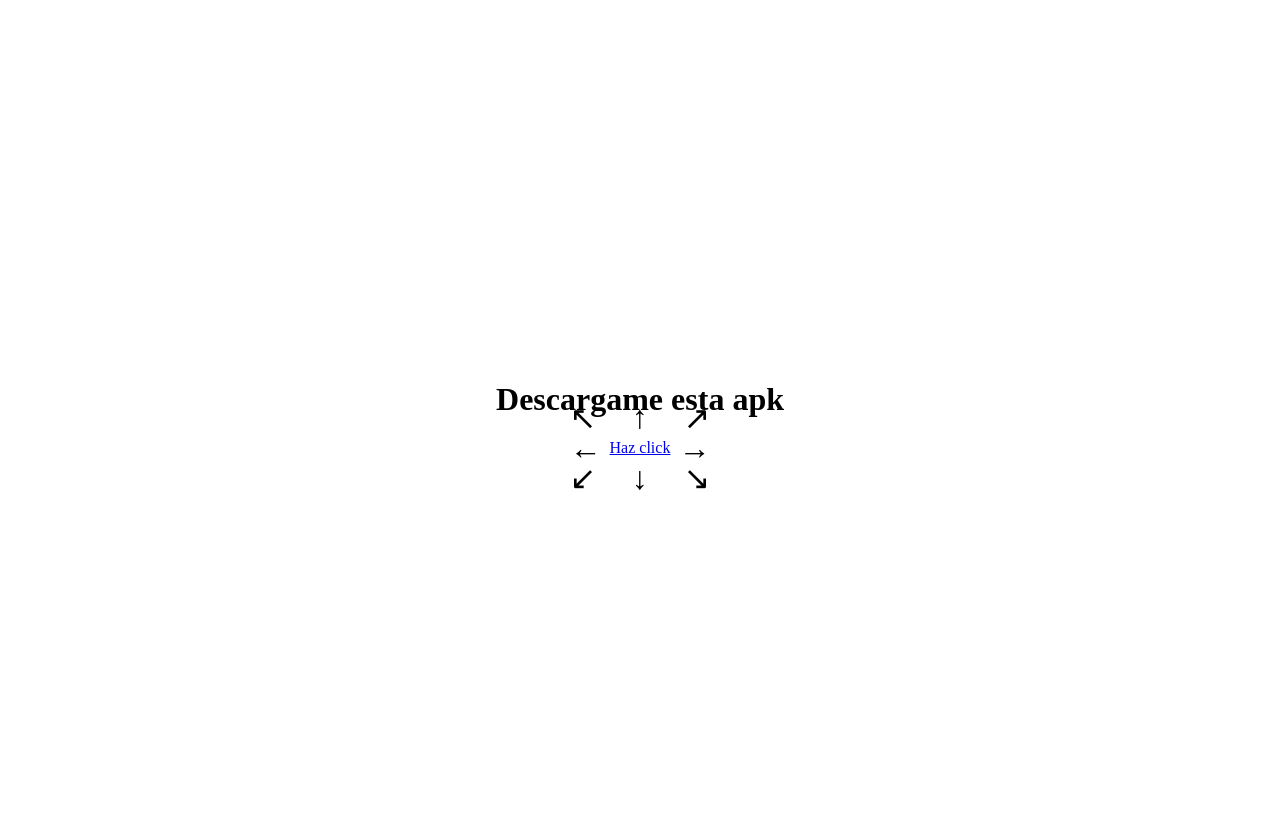
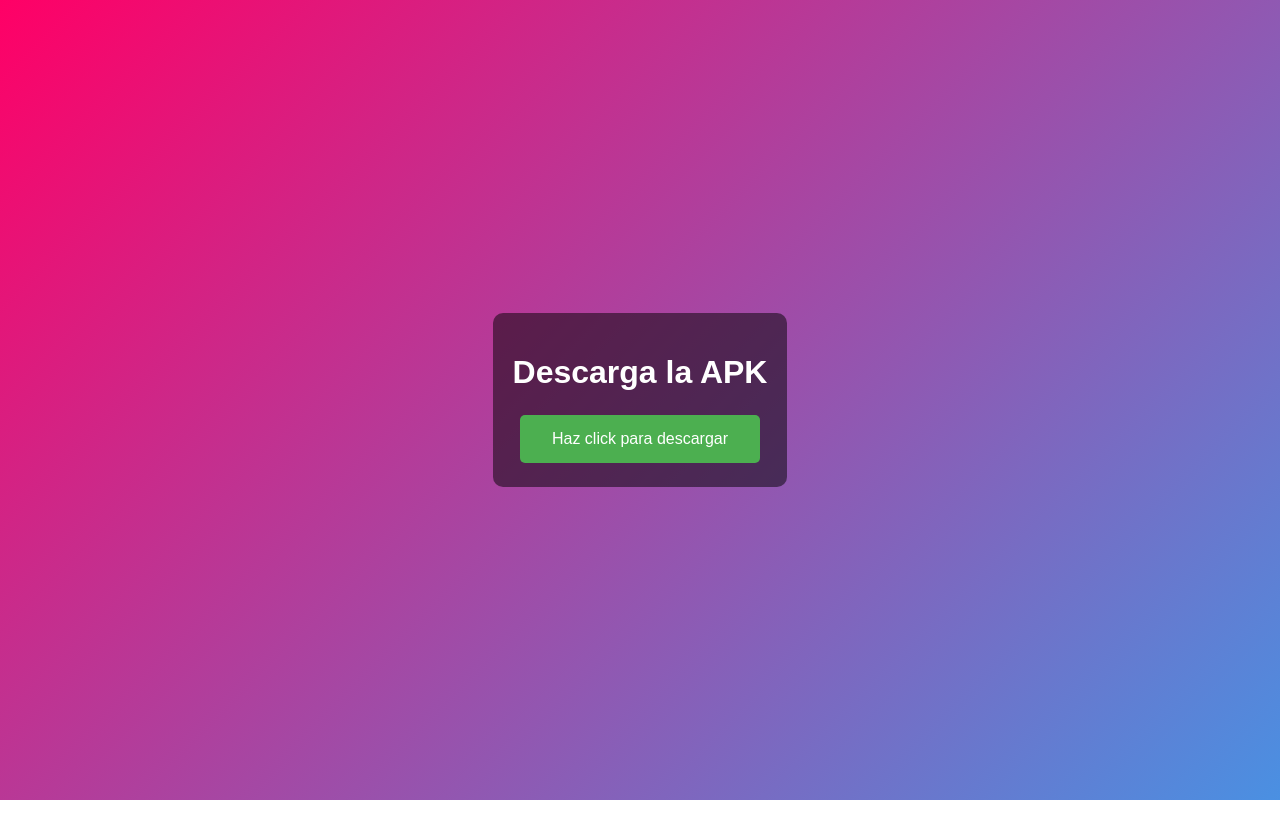
Before and after one commit to NehuelNF/apk_AppPalmerita, a plain HTML site: page index.html in a window 1280 px wide. Drawn offline with Linux system fonts and the light colour scheme.

Commit message:
Update index.html

```diff
--- a/index.html
+++ b/index.html
@@ -1,76 +1,52 @@
 <!DOCTYPE html>
-<html lang="en">
+<html lang="es">
 <head>
     <meta charset="UTF-8">
     <meta name="viewport" content="width=device-width, initial-scale=1.0">
-    <title>Descarga nuestra app</title>
+    <title>Descarga la APK</title>
     <style>
         body {
             display: flex;
             justify-content: center;
             align-items: center;
             height: 100vh;
-            flex-direction: column;
+            margin: 0;
+            font-family: Arial, sans-serif;
+            background: linear-gradient(135deg, #f06, #4a90e2);
+            color: white;
+        }
+        .container {
             text-align: center;
+            background: rgba(0, 0, 0, 0.5);
+            padding: 20px;
+            border-radius: 10px;
         }
-        .download-container {
-            position: relative;
+        h1 {
+            margin-bottom: 20px;
+        }
+        .download-btn {
+            background-color: #4CAF50;
+            border: none;
+            color: white;
+            padding: 15px 32px;
+            text-align: center;
+            text-decoration: none;
             display: inline-block;
+            font-size: 16px;
+            margin: 4px 2px;
+            cursor: pointer;
+            border-radius: 5px;
+            transition: background-color 0.3s ease;
         }
-        .arrow {
-            position: absolute;
-            font-size: 2rem;
-        }
-        .arrow.up {
-            top: -40px;
-            left: 50%;
-            transform: translateX(-50%);
-        }
-        .arrow.down {
-            bottom: -40px;
-            left: 50%;
-            transform: translateX(-50%);
-        }
-        .arrow.left {
-            top: 50%;
-            left: -40px;
-            transform: translateY(-50%);
-        }
-        .arrow.right {
-            top: 50%;
-            right: -40px;
-            transform: translateY(-50%);
-        }
-        .arrow.top-left {
-            top: -40px;
-            left: -40px;
-        }
-        .arrow.top-right {
-            top: -40px;
-            right: -40px;
-        }
-        .arrow.bottom-left {
-            bottom: -40px;
-            left: -40px;
-        }
-        .arrow.bottom-right {
-            bottom: -40px;
-            right: -40px;
+        .download-btn:hover {
+            background-color: #45a049;
         }
     </style>
 </head>
 <body>
-    <h1>Descargame esta apk</h1>
-    <div class="download-container">
-        <span class="arrow up">↑</span>
-        <span class="arrow down">↓</span>
-        <span class="arrow left">←</span>
-        <span class="arrow right">→</span>
-        <span class="arrow top-left">↖</span>
-        <span class="arrow top-right">↗</span>
-        <span class="arrow bottom-left">↙</span>
-        <span class="arrow bottom-right">↘</span>
-        <a href="app-debug.apk" download>Haz click</a>
+    <div class="container">
+        <h1>Descarga la APK</h1>
+        <a href="app-debug.apk" download class="download-btn">Haz click para descargar</a>
     </div>
 </body>
 </html>
```
